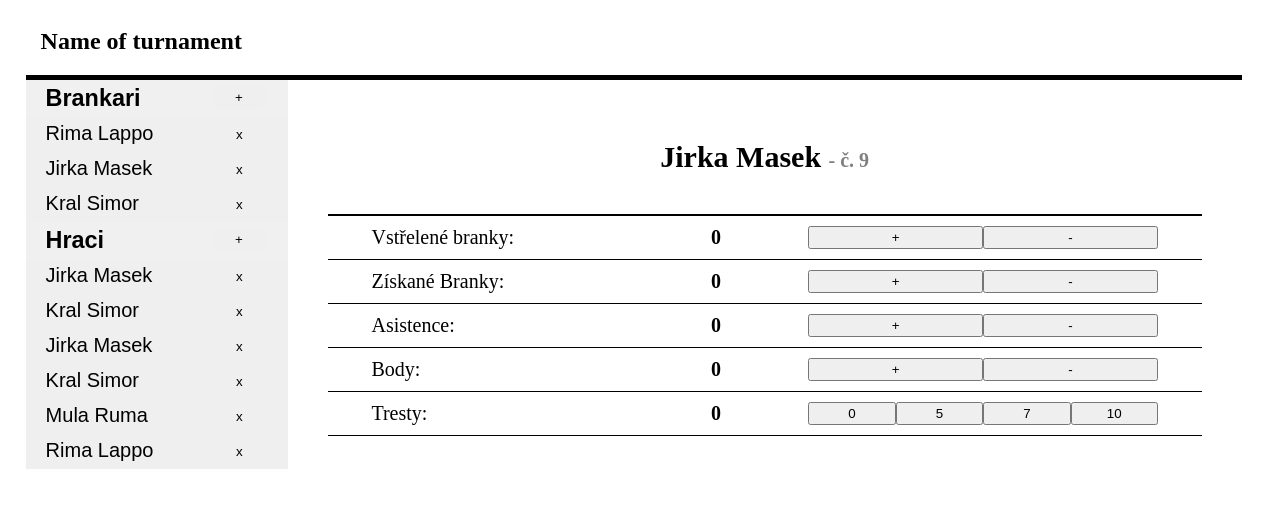
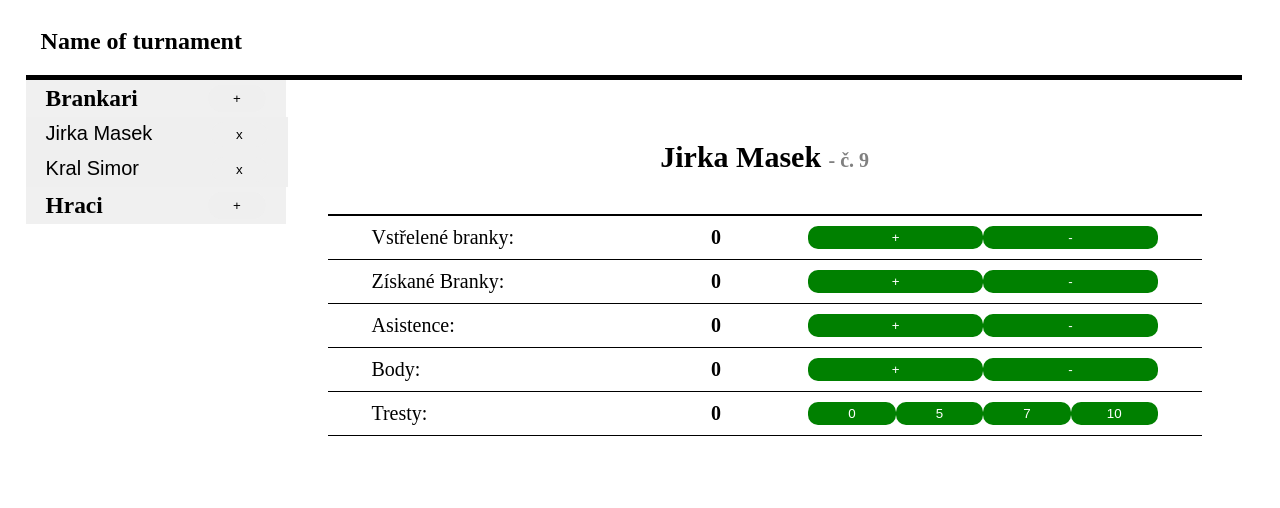
Before and after one commit to MiloslavStekrt/football-utkani, a React (Create React App) app: page / in a window 1280 px wide. Shown: the top 508 px of the page. Built offline with nearby package versions, Linux system fonts and the light colour scheme.

Commit message:
Přidána funkce přidávání hračů z menu hračů.

```diff
--- /dev/null
+++ b/src/Add_player.js
@@ -0,0 +1,34 @@
+import React,{useState} from 'react';
+import './css/Add_player.css';
+
+const Add_player = ({players, setPlayer_line, player_line, foot, type}) => {
+    const [selectValue, setSelectValue] = useState();
+    const changeSelect = (e) => {
+        setSelectValue(
+            players.filter(item => item.id == e.target.value).map(player => {return {name:player.name, foot: player.foot, number:player.number, id:player.id, vstrele_branky: player.vstrele_branky, ziskane_branky: player.ziskane_branky, assistence: player.assistence, bodu: player.bodu, trestu: player.trestu}})
+        );
+    }
+    const add_player = () => {
+        if(selectValue !== undefined){
+            setPlayer_line([
+                ...player_line, {name:selectValue[0].name, foot:selectValue[0].foot, number:selectValue[0].number,  id:selectValue[0].id, vstrele_branky: selectValue[0].vstrele_branky, ziskane_branky: selectValue[0].ziskane_branky, assistence: selectValue[0].assistence, bodu: selectValue[0].bodu, trestu: selectValue[0].trestu}
+            ]);
+            document.getElementById(type).style.display = "none";
+        }
+    }
+    return (
+        <div id={type} className="add_panel">
+            <div className="add-center">
+                <select onChange={changeSelect}>
+                    {players.filter(player => player.foot === foot).map(player => (
+                        <option value={player.id}>{player.name}</option>
+                    ))}
+                    {changeSelect}
+                </select >
+                <button onClick={add_player}>Přidat hrače</button>
+            </div>
+        </div>
+    )
+}
+
+export default Add_player
--- a/src/App.js
+++ b/src/App.js
@@ -1,10 +1,16 @@
-import React, {useState,useEffect} from 'react';
+import React, {useState} from 'react';
 import './css/App.css';
 import PlayerList from './PlayerList';
 import Player_stats from './Player_stats';
+import Add_player from './Add_player';
 
 const App = () => {
     const [players, setPlayers] = useState([
+        {name:"Jirka Masek",foot:false, number:9, id:Math.random()*1000, vstrele_branky: 0, ziskane_branky: 0, assistence: 0,bodu: 0, trestu: 0},
+        {name:"Kral Simor",foot:false, number:24, id:Math.random()*1000, vstrele_branky: 0, ziskane_branky: 0, assistence: 0,bodu: 0, trestu: 0},
+        {name:"Jirka Masek",foot:false, number:9, id:Math.random()*1000, vstrele_branky: 0, ziskane_branky: 0, assistence: 0,bodu: 0, trestu: 0},
+        {name:"Kral Simor",foot:false, number:24, id:Math.random()*1000, vstrele_branky: 0, ziskane_branky: 0, assistence: 0,bodu: 0, trestu: 0},
+        {name:"Mula Ruma",foot:false, number:34,  id:Math.random()*1000, vstrele_branky: 0, ziskane_branky: 0, assistence: 0,bodu: 0, trestu: 0},
         {name:"Jirka Masek",foot:false, number:9, id:Math.random()*1000, vstrele_branky: 0, ziskane_branky: 0, assistence: 0,bodu: 0, trestu: 0},
         {name:"Kral Simor",foot:false, number:24, id:Math.random()*1000, vstrele_branky: 0, ziskane_branky: 0, assistence: 0,bodu: 0, trestu: 0},
         {name:"Jirka Masek",foot:false, number:9, id:Math.random()*1000, vstrele_branky: 0, ziskane_branky: 0, assistence: 0,bodu: 0, trestu: 0},
@@ -16,6 +22,10 @@ const App = () => {
         {name:"Kral Simor",foot:true, number:24,  id:Math.random()*1000, vstrele_branky: 0, ziskane_branky: 0, assistence: 0,bodu: 0, trestu: 0}
     ]);
     const [status, setStatus] = useState(players[0]);
+    const [player_line, setPlayer_line] = useState([
+        {name:"Jirka Masek",foot:true, number:9,  id:Math.random()*1000, vstrele_branky: 0, ziskane_branky: 0, assistence: 0,bodu: 0, trestu: 0},
+        {name:"Kral Simor",foot:true, number:24,  id:Math.random()*1000, vstrele_branky: 0, ziskane_branky: 0, assistence: 0,bodu: 0, trestu: 0}
+    ]);
 
     return (
         <main>
@@ -26,15 +36,25 @@ const App = () => {
             <section className="main">
                 <div className="players">
                     <PlayerList
-                        players={players}
-                        setPlayers={setPlayers}
+                        players={player_line}
+                        setPlayers={setPlayer_line}
                         setStatus={setStatus} />
                 </div>
                 <Player_stats status={status}
                     setStatus={setStatus}
-                    setPlayers={setPlayers}
-                    players={players}/>
+                    setPlayers={setPlayer_line}
+                    players={player_line}/>
             </section>
+            <Add_player players={players}
+                setPlayer_line={setPlayer_line}
+                player_line={player_line}
+                foot={true}
+                type="add_brankar"/>
+            <Add_player players={players}
+                setPlayer_line={setPlayer_line}
+                player_line={player_line}
+                foot={false}
+                type="add_panel" />
         </main>
     )
 }
--- a/src/Player.js
+++ b/src/Player.js
@@ -1,4 +1,4 @@
-import React from 'react'
+import React from 'react';
 
 const Player = ({player, setPlayers, players, setStatus}) => {
     const showPlayer = () => {
--- a/src/PlayerList.js
+++ b/src/PlayerList.js
@@ -3,31 +3,37 @@ import './css/PlayerList.css';
 import Player from './Player';
 
 const PlayerList = ({players, setPlayers, setStatus}) => {
+    const add_new_player = () => {
+        document.getElementById("add_panel").style.display = "flex"
+    }
+    const add_new_brankar = () => {
+        document.getElementById("add_brankar").style.display = "flex"
+    }
     return (
         <div>
             <section className="brankari">
-                <button className="nadpis span">
+                <span className="nadpis span">
                     <h1>Brankari</h1>
-                    <button>+</button>
-                </button>
-                {players.filter(player => player.foot === true).map(player => {
+                    <button onClick={add_new_brankar}>+</button>
+                </span>
+                {players.filter(item => item.foot === true)?
+                players.filter(player => player.foot === true).map(player => {
                     return <Player player={player}
                         setPlayers={setPlayers}
                         players={players}
                         setStatus={setStatus}/>
-                })}
+                }): <div><h1>Nothing Include</h1></div>}
             </section>
             <section className="hraci">
-                <button className="nadpis span">
+                <span className="nadpis span">
                     <h1>Hraci</h1>
-                    <button>+</button>
-                </button>
-                {players.filter(player => player.foot === false).map(player => {
-                    return <Player player={player}
-                        setPlayers={setPlayers}
-                        players={players}
-                        setStatus={setStatus} />
-                })}
+                    <button onClick={add_new_player}>+</button>
+                </span>
+                {players.filter(item => item.foot === false)?
+                players.filter(player => player.foot === false).map(player => {
+                    return <Player player={player} setPlayers={setPlayers}  players={players} setStatus={setStatus} />
+                }):<div><h1>Nothing Include</h1></div>
+                }
             </section>
         </div>
     )
--- /dev/null
+++ b/src/css/Add_player.css
@@ -0,0 +1,16 @@
+.add_panel {
+    position: fixed;
+    margin: 0;
+    width: 97vw;
+    height: 97vh;
+    background-color: rgba(128, 128, 128, 0.9);
+    display: none;
+}
+.add-center{
+    position: fixed;
+    display: grid;
+    justify-content: center;
+    margin: 0;
+    top: 50%;
+    left: 50%;
+}
--- a/src/css/PlayerList.css
+++ b/src/css/PlayerList.css
@@ -11,13 +11,17 @@
     padding: 5px 20px;
     width: 100%;
 }
+button.span:hover{
+    background-color: rgb(209, 209, 209);
+    border-radius: 10px;
+}
 .span button{
     border-radius: 20px;
     padding: 5px 25px;
     border: none;
 }
 .span{
-    border: none
+    border: none;
 }
 .span button:hover {
     border: 5px solid rgb(212, 212, 212);
@@ -27,4 +31,5 @@
 .span.nadpis {
     background-color: rgb(240, 240, 240);
     border: none;
+    width: 84%;
 }
--- a/src/css/Player_stats.css
+++ b/src/css/Player_stats.css
@@ -15,6 +15,7 @@
     border-bottom: 2px solid black;
     padding: 40px 0;
 }
+
 .mainStats section {
     display: flex;
     flex-direction: row;
@@ -31,4 +32,8 @@
 }
 .mainStats article.buttons button{
     flex: 0.5;
+    border-radius: 10px;
+    background: green;
+    border: 0;
+    color: white;
 }
```
Also changed, not shown: src/Player_stats.js (+34 -34 lines), firebase.json (added), 1 other file (tests, documents, lock files or other folders).
